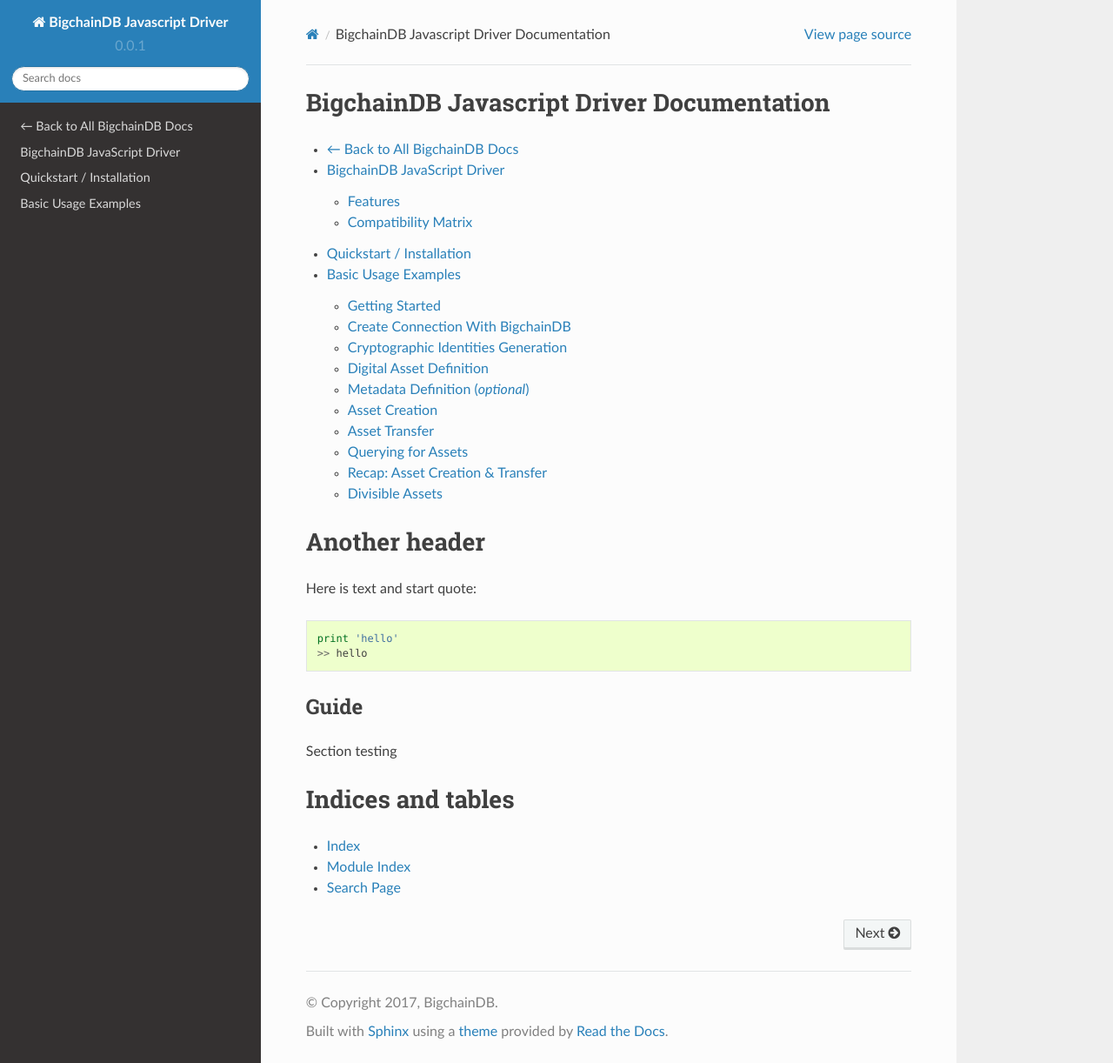
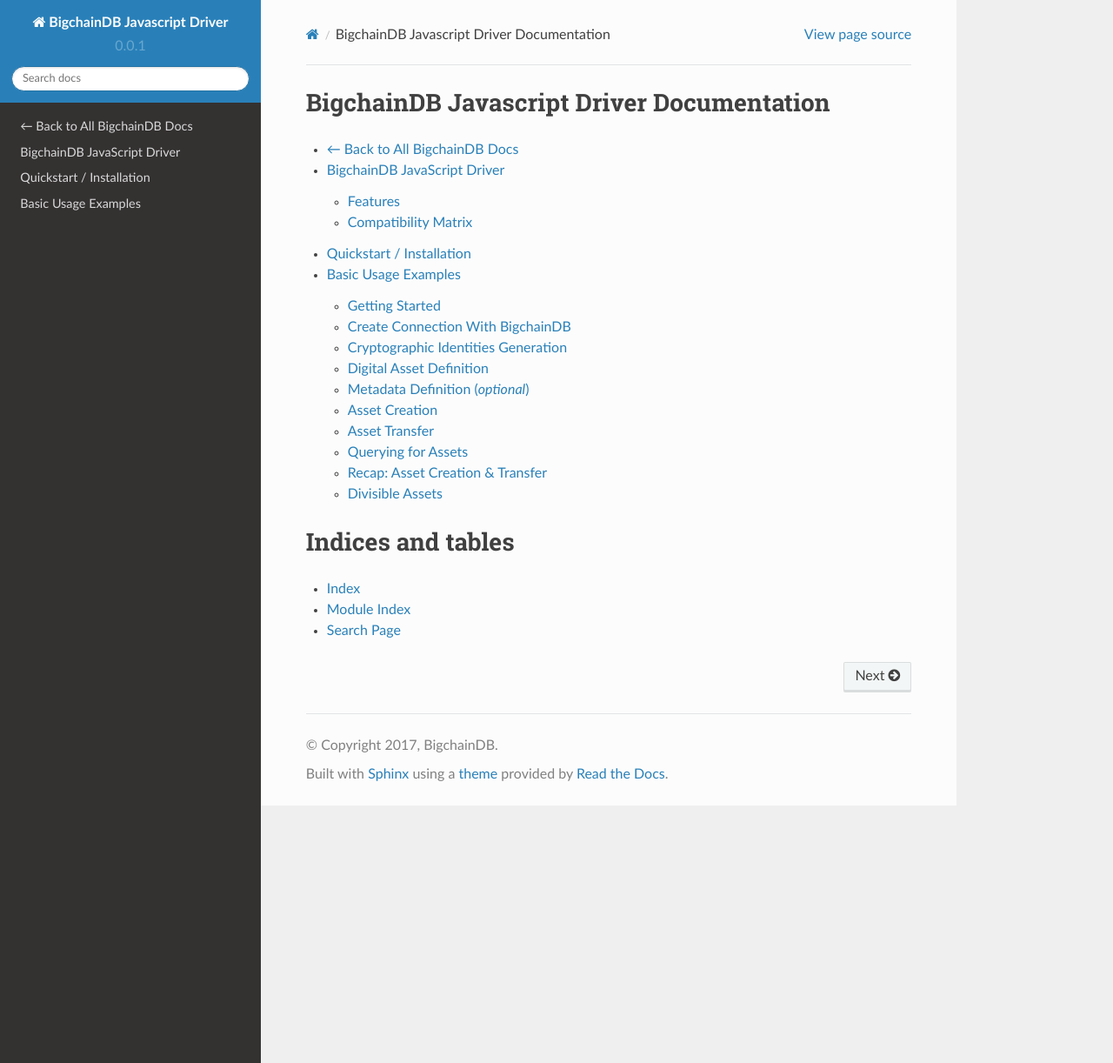
Before and after one commit to bigchaindb/js-bigchaindb-driver, a Sphinx documentation site: the page built from docs/source/index.rst, in a window 1280 px wide and 1222 px high. Shown: the whole window at 87% size. Built offline with Sphinx 7.4.7 and the Read the Docs theme 2.0.0, drawn with Linux system fonts in a browser that asks for light colours.

Commit message:
Small cleanup fixes

```diff
--- a/docs/source/index.rst
+++ b/docs/source/index.rst
@@ -9,21 +9,6 @@
 	quickstart
 	usage
 
-
-Another header
-==============
-
-Here is text and start quote::
-
-	print 'hello'
-	>> hello
-
-Guide
-^^^^^
-
-Section testing
-
-
 Indices and tables
 ==================
 
```
Also changed, not shown: docs/source/usage.rst (+4 -3 lines).
